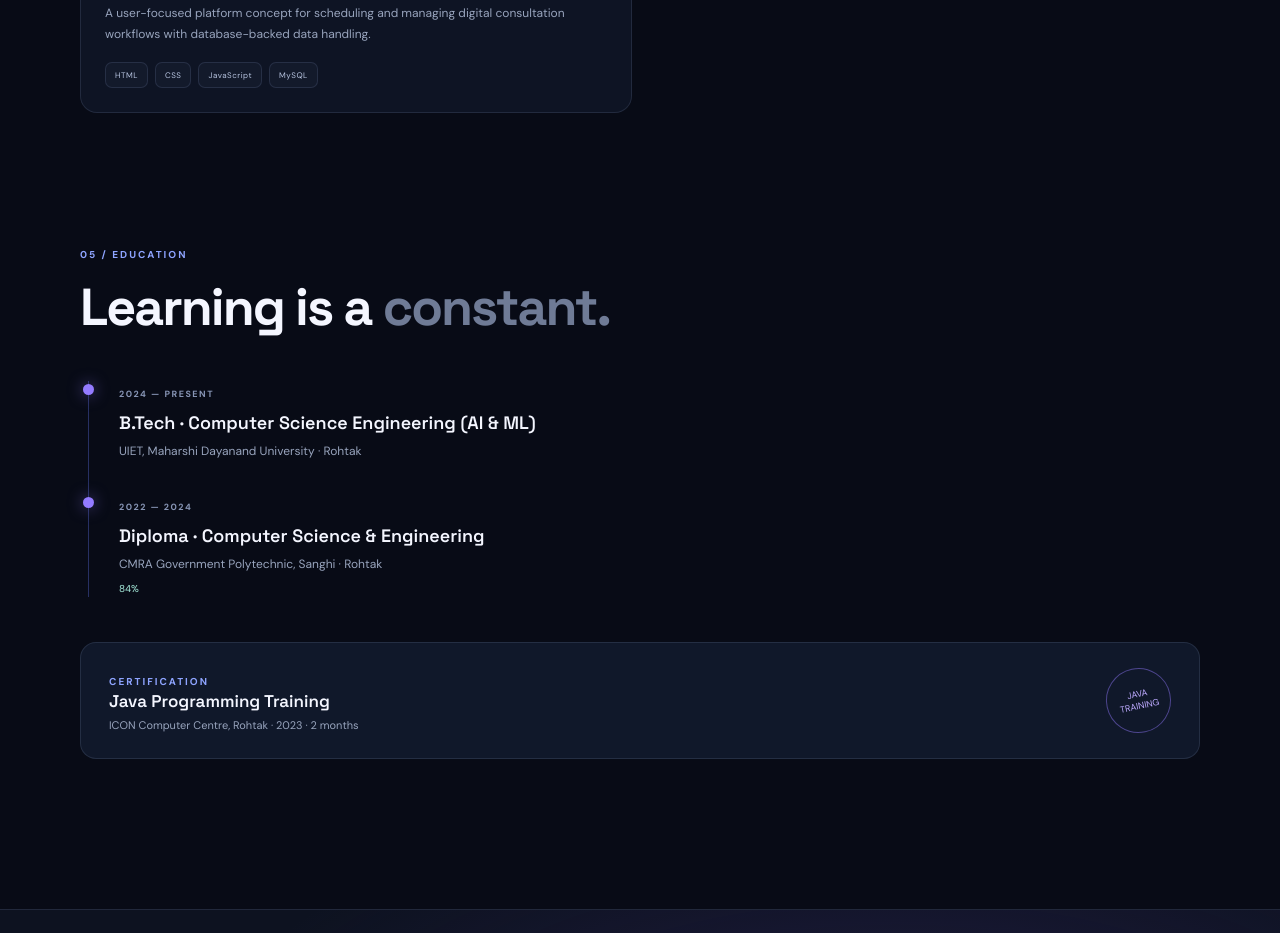
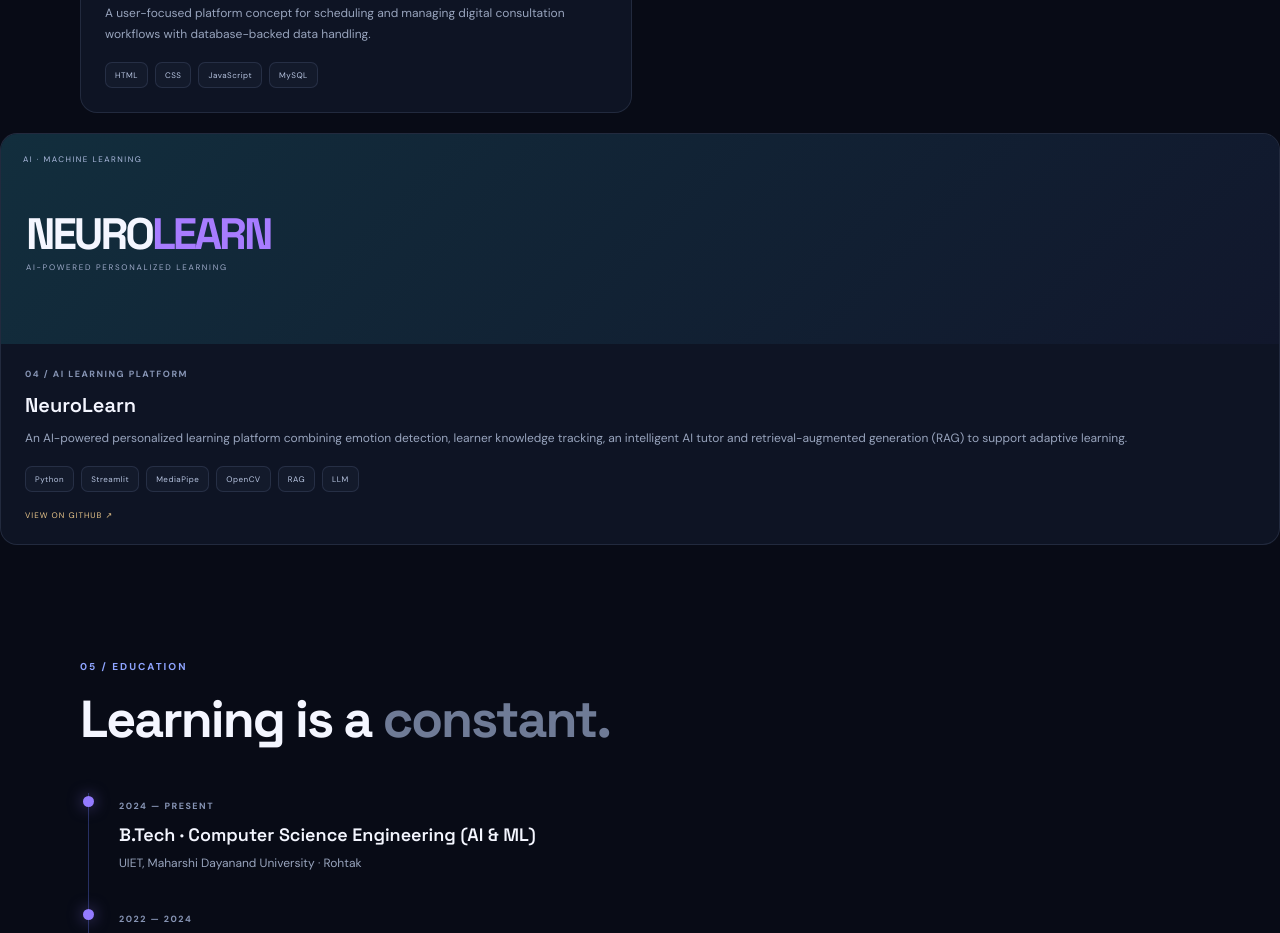
Before and after one commit to ritikahooda13/ritika-portfolio, a plain HTML site: page index.html in a window 1280 px wide. Shown: the part 4059-4992 px from the top of the page. Drawn offline with Linux system fonts and the light colour scheme.

Commit message:
Add NeuroLearn project card to index.html
Added a new project card for an AI-powered personalized learning platform, NeuroLearn, including details about its features and technologies used.

```diff
--- a/index.html
+++ b/index.html
@@ -45,6 +45,29 @@
       <article class="project-card reveal"><div class="project-visual visual-chat"><span class="visual-label">WEB APPLICATION</span><div class="chat-bubbles"><b>HELLO!</b><i>Let's connect.</i></div><div class="chat-caption">PORTFOLIO + LIVE CHAT CONCEPT</div></div><div class="project-info"><div class="project-top"><span class="project-type">05 / WEB DEVELOPMENT</span></div><h3>Portfolio Website with Live Chat</h3><p>A portfolio concept combining a personal profile, skills and project showcase with a real-time visitor communication feature.</p><div class="pills"><span>HTML</span><span>CSS</span><span>JavaScript</span><span>Firebase</span></div></div></article>
       <article class="project-card reveal"><div class="project-visual visual-care"><span class="visual-label">WEB PLATFORM</span><div class="care-mark">care<span>.</span></div><div class="care-caption">CONSULTATION WORKFLOWS</div></div><div class="project-info"><div class="project-top"><span class="project-type">06 / WEB + DATABASE</span></div><h3>Healing Consultations Platform</h3><p>A user-focused platform concept for scheduling and managing digital consultation workflows with database-backed data handling.</p><div class="pills"><span>HTML</span><span>CSS</span><span>JavaScript</span><span>MySQL</span></div></div></article>
     </div></section>
+    <article class="project-card reveal">
+  <div class="project-visual visual-data">
+    <span class="visual-label">AI · MACHINE LEARNING</span>
+    <div class="visual-title">NEURO<span>LEARN</span></div>
+    <div class="chart-caption">AI-POWERED PERSONALIZED LEARNING</div>
+  </div>
+  <div class="project-info">
+    <div class="project-top">
+      <span class="project-type">04 / AI LEARNING PLATFORM</span>
+    </div>
+    <h3>NeuroLearn</h3>
+    <p>An AI-powered personalized learning platform combining emotion detection, learner knowledge tracking, an intelligent AI tutor and retrieval-augmented generation (RAG) to support adaptive learning.</p>
+    <div class="pills">
+      <span>Python</span>
+      <span>Streamlit</span>
+      <span>MediaPipe</span>
+      <span>OpenCV</span>
+      <span>RAG</span>
+      <span>LLM</span>
+    </div>
+    <a class="project-foot" href="https://github.com/ritikahooda13/NeuroLearn" target="_blank" rel="noreferrer">VIEW ON GITHUB ↗</a>
+  </div>
+</article>
     <section class="section container" id="education"><div class="section-head reveal"><p class="eyebrow">05 / EDUCATION</p><h2>Learning is a <span class="muted">constant.</span></h2></div><div class="timeline"><article class="timeline-item reveal"><span class="timeline-dot"></span><div><span class="experience-date">2024 — PRESENT</span><h3>B.Tech · Computer Science Engineering (AI & ML)</h3><p>UIET, Maharshi Dayanand University · Rohtak</p></div></article><article class="timeline-item reveal"><span class="timeline-dot"></span><div><span class="experience-date">2022 — 2024</span><h3>Diploma · Computer Science & Engineering</h3><p>CMRA Government Polytechnic, Sanghi · Rohtak</p><span class="education-score">84%</span></div></article></div><div class="cert-card reveal"><div><span class="eyebrow">CERTIFICATION</span><h3>Java Programming Training</h3><p>ICON Computer Centre, Rohtak · 2023 · 2 months</p></div><span class="cert-seal">JAVA<br>TRAINING</span></div></section>
     <section class="contact-section" id="contact"><div class="container contact-inner reveal"><p class="eyebrow">06 / CONTACT</p><h2>Have an idea?<br><span>Let's build it.</span></h2><p class="contact-copy">I'm interested in opportunities to learn, collaborate and contribute to meaningful projects.</p><a class="email-link" href="mailto:ritikahooda328@gmail.com">ritikahooda328@gmail.com <span>↗</span></a><div class="social-links"><a href="https://www.linkedin.com/in/ritika-hooda-7372a632a/" target="_blank" rel="noreferrer">LinkedIn ↗</a><a href="https://github.com/ritikahooda13" target="_blank" rel="noreferrer">GitHub ↗</a></div></div></section>
   </main>
```
